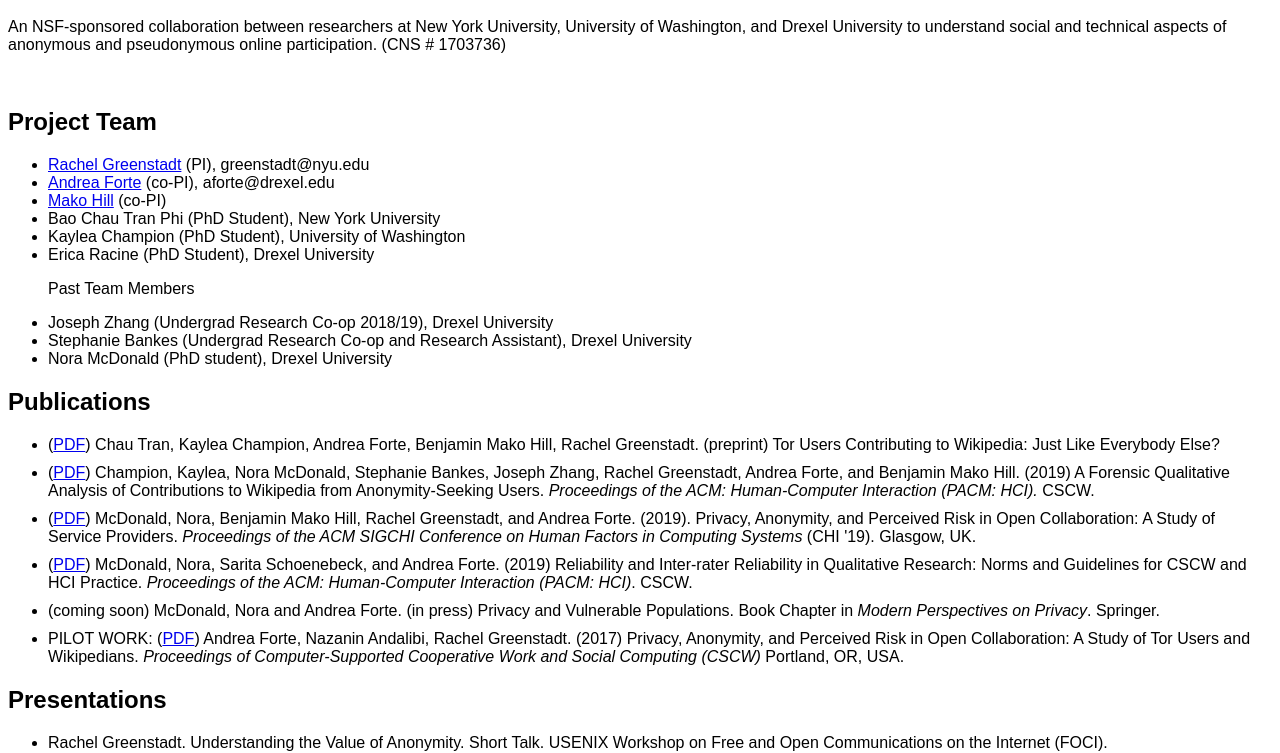
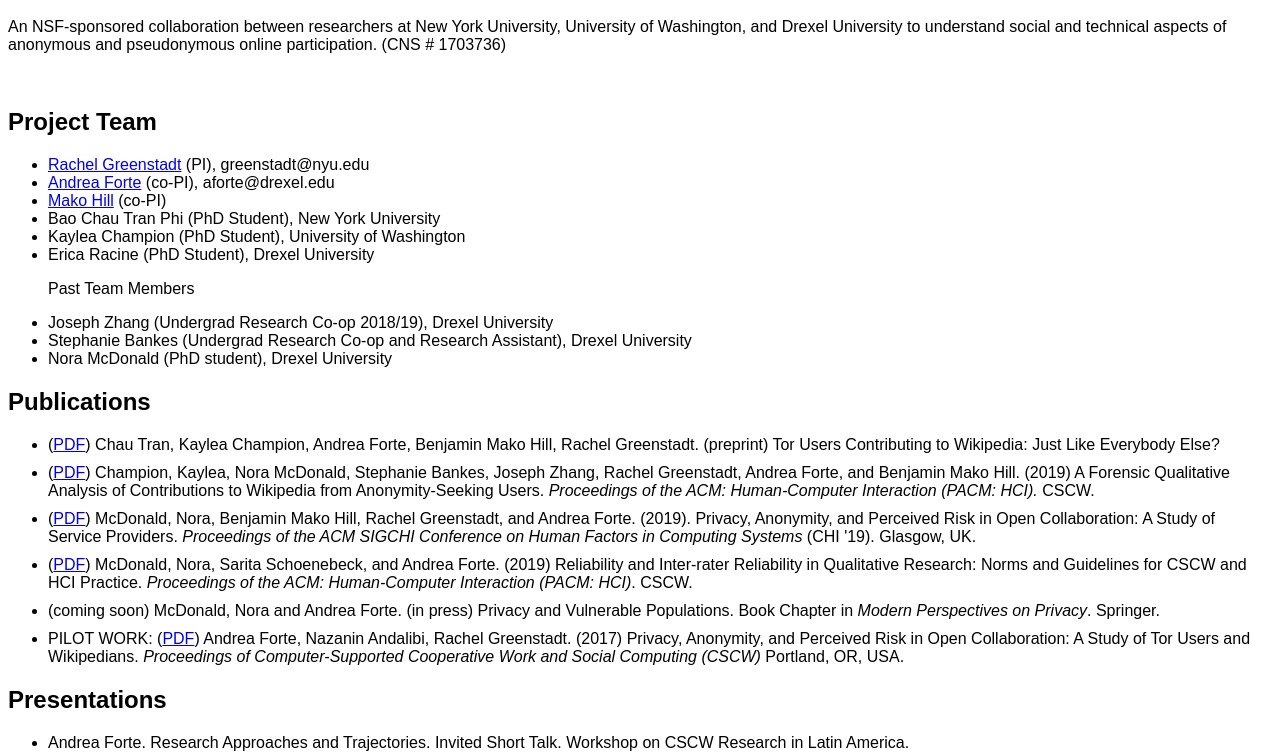
Before and after one commit to andiiicat/anonymity, a plain HTML site: page index.html in a window 1280 px wide. Shown: the part 48-801 px from the top of the page. Drawn offline with Linux system fonts and the light colour scheme.

Commit message:
Update index.html

```diff
--- a/index.html
+++ b/index.html
@@ -49,6 +49,7 @@ li {
 
 <H2>Presentations</H2>
 	<ul>
+		<li style="margin-top: 10px">Andrea Forte. Research Approaches and Trajectories. Invited Short Talk. Workshop on CSCW Research in Latin America.</li>
 		<li style="margin-top: 10px">Rachel Greenstadt. Understanding the Value of Anonymity. Short Talk. USENIX Workshop on Free and Open Communications on the Internet (FOCI).</li>
 		<li style="margin-top: 10px">Nora McDonald. Research Presentation. Despite the ban: doing good work anonymously on Wikipedia. Wikimania 2019, Stockholm, Sweden.</li>
 	</ul>
```
